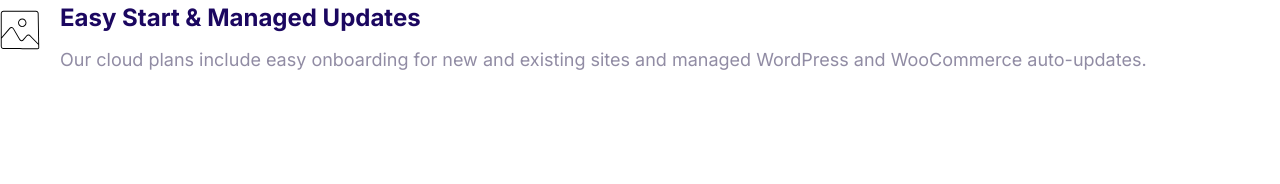
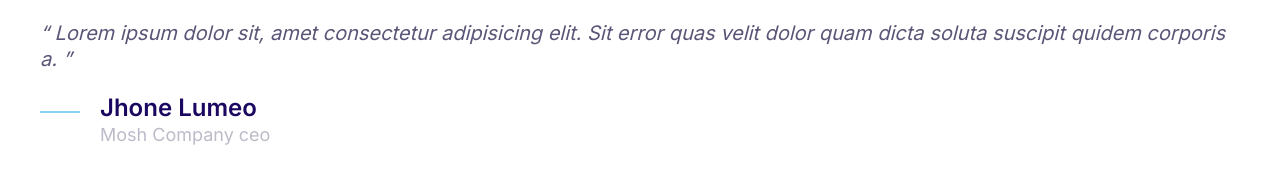
Before and after one commit to Huseyin-Karamut/learn_codding, a plain HTML site: page index.html in a window 1280 px wide. Drawn offline with Linux system fonts and the light colour scheme.

Commit message:
Add quote styles.

```diff
--- a/css/style.css
+++ b/css/style.css
@@ -4,6 +4,7 @@
     --color-accent: #ff3400;
     --color-headings: #1b0760;
     --color-body: #918ca4;
+    --color-body-darker: #5c5577;
     --color-border: #ccc;
     --border-radius: 30px;
 }
@@ -398,3 +399,53 @@ font-size: 2.4rem;
     margin-top: 1rem;
 }
 /* Media End */
+
+
+/* Quotes Start */
+.quote {
+    font-size: 3rem;
+    font-style: italic;
+    color: var(--color-body-darker);
+    line-height: 1.3;
+}
+
+.quote__text::before {
+    content: open-quote;
+}
+
+.quote__text::after {
+    content: close-quote;
+}
+
+.quote .quote__organization {
+    font-size: 2rem;
+    opacity: 40%;
+    font-style: normal;
+}
+
+.quote__author {
+    font-style: normal;
+    font-size: 3rem;
+    font-weight: 600;
+    margin-bottom: 0;
+}
+
+.quote__line {
+    position: relative;
+    bottom: 10px;
+}
+
+@media screen and (min-width: 1024px) {
+    .quote {
+        font-size: 2rem;
+    }
+
+    .quote__author {
+        font-size: 2.4rem;
+    }
+
+    .quote .quote__organization {
+        font-size: 1.8rem;
+    }
+}
+/* Quote End */
--- a/index.html
+++ b/index.html
@@ -14,19 +14,24 @@
     <link rel="stylesheet" href="css/style.css" />
   </head>
   <body>
+    <blockquote class="quote">
+      <p class="quote__text">
+        Lorem ipsum dolor sit, amet consectetur adipisicing elit. Sit error quas
+        velit dolor quam dicta soluta suscipit quidem corporis a.
+      </p>
+      <footer>
         <div class="media">
           <div class="media__image">
-        <svg class="icon icon--primary">
-          <use xlink:href="images/sprite.svg#snap"></use>
+            <svg class="icon icon--primary quote__line">
+              <use xlink:href="images/sprite.svg#line"></use>
             </svg>
           </div>
           <div class="media__body">
-        <h3 class="media__title">Easy Start & Managed Updates</h3>
-        <p>
-          Our cloud plans include easy onboarding for new and existing sites and
-          managed WordPress and WooCommerce auto-updates.
-        </p>
+            <h3 class="media__title quote__author">Jhone Lumeo</h3>
+            <p class="quote__organization">Mosh Company ceo</p>
           </div>
         </div>
+      </footer>
+    </blockquote>
   </body>
 </html>
```
Also changed, not shown: components/media.html (added, +14 -0 lines), components/quote.html (added, +19 -0 lines). Lines whose indentation alone changed are shown as unchanged.
